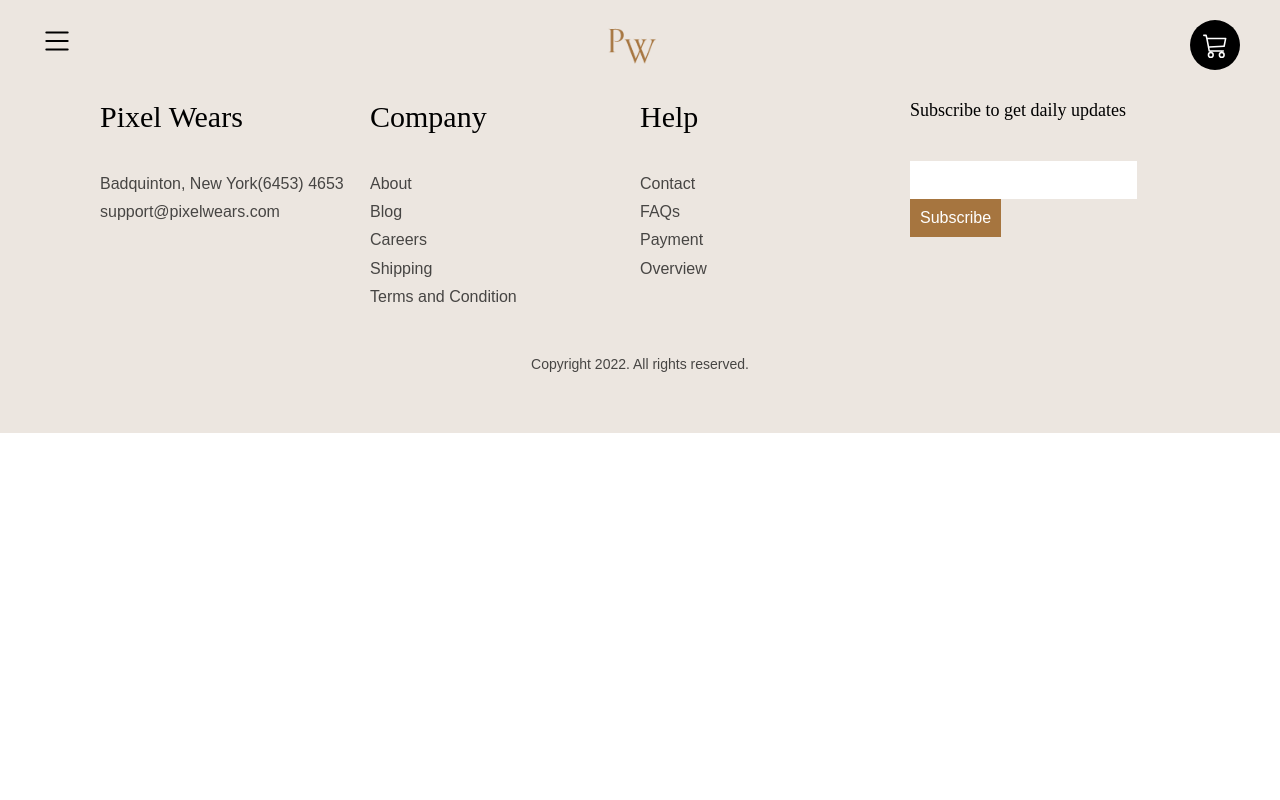
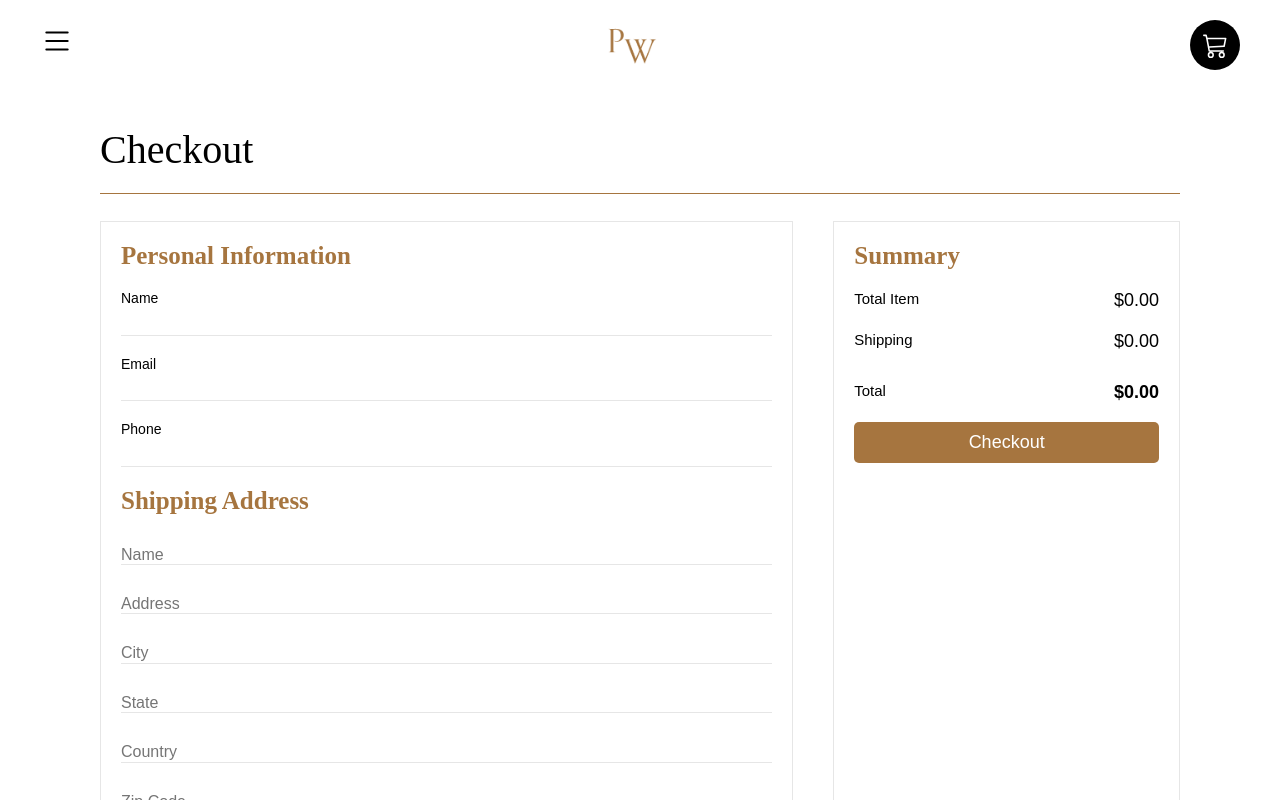
Before and after one commit to samuel-jarvis/pixel-wears, a React (Create React App) app: page /checkout in a window 1280 px wide. Shown: the top 800 px of the page. Built offline with nearby package versions, Linux system fonts and the light colour scheme; a web font is replaced by a local one.

Commit message:
built and styled the checkout page

```diff
--- a/src/App.js
+++ b/src/App.js
@@ -10,6 +10,7 @@ import Shop from './pages/Shop/Shop';
 import Cart from './pages/Cart/Cart';
 import { ToastContainer, toast } from 'react-toastify';
 import 'react-toastify/dist/ReactToastify.css';
+import Checkout from './pages/Checkout/Checkout';
 
 function App() {
 	return (
@@ -27,6 +28,7 @@ function App() {
 				<Route path="about" element={<About />} />
 				<Route path="shop" element={<Shop />} />
 				<Route path="cart" element={<Cart />} />
+				<Route path="checkout" element={<Checkout />} />
 				<Route path="/productDetail/:id" element={<ProductDetail />} />
 			</Routes>
 
--- a/src/components/CartModal/CartModal.jsx
+++ b/src/components/CartModal/CartModal.jsx
@@ -1,8 +1,11 @@
 import React from 'react';
 import { useSelector, useDispatch } from 'react-redux';
-import { toggleCart, decreaseQuantity, increaseQuantity, removeFromCart } from './cartSlice';
-import { Container } from '../../globalStyles';
-import { AnimatePresence } from 'framer-motion';
+import {
+	decreaseQuantity,
+	increaseQuantity,
+	removeFromCart,
+} from './cartSlice';
+import { useNavigate } from 'react-router-dom';
 
 import {
 	Overlay,
@@ -17,7 +20,9 @@ import {
 	Checkout,
 	ProductInfo,
 	Quantity,
-	Add, 	Minus, 	Delete
+	Add,
+	Minus,
+	Delete,
 } from './CartModalStyled';
 
 const variant = {
@@ -32,7 +37,7 @@ const variant = {
 const CartModal = ({ showModal }) => {
 	const cart = useSelector((state) => state.cart);
 	const dispatch = useDispatch();
-
+	let navigate = useNavigate();
 
 	return (
 		<Overlay
@@ -52,18 +57,24 @@ const CartModal = ({ showModal }) => {
 				<CartHeading>
 					<h3>Your Cart</h3>
 					<p>{cart.length}</p>
-					<CloseModal onClick={(e) => {
-						showModal(false)
-						}} />
+					<CloseModal
+						onClick={(e) => {
+							showModal(false);
+						}}
+					/>
 				</CartHeading>
 
-				<CartProducts onClick={e => e.stopPropagation()}>
-          {cart.map(item => (
+				<CartProducts onClick={(e) => e.stopPropagation()}>
+					{cart.map((item) => (
 						<CartProduct key={item.id}>
 							<ProductInfo>
 								<img src={item.image} alt={item.name} />
 								<div>
-									<h4>{item.title.length > 30 ? item.title.substring(0, 30) + "..." : item.title}</h4>
+									<h4>
+										{item.title.length > 30
+											? item.title.substring(0, 30) + '...'
+											: item.title}
+									</h4>
 									<p>${item.price}</p>
 								</div>
 							</ProductInfo>
@@ -75,19 +86,19 @@ const CartModal = ({ showModal }) => {
 							</Quantity>
 
 							<Delete onClick={() => dispatch(removeFromCart(item.id))} />
-
 						</CartProduct>
 					))}
 				</CartProducts>
 
 				<Total>
 					<SubTotal>Total</SubTotal>
-					<p>${cart.reduce((a, b) => a + b.price * b.quantity, 0).toFixed(2)}</p>
+					<p>
+						${cart.reduce((a, b) => a + b.price * b.quantity, 0).toFixed(2)}
+					</p>
 				</Total>
 
-
 				<CartBtns>
-					<Checkout>Checkout</Checkout>
+					<Checkout onClick={() => navigate('/checkout')}>Checkout</Checkout>
 				</CartBtns>
 			</CartCard>
 		</Overlay>
--- a/src/globalStyles.js
+++ b/src/globalStyles.js
@@ -90,7 +90,7 @@ export const Button = styled.div`
 
   &:hover {
     font-size: 1.9rem;
-    background-color: var(--blue-hover);
+    /* background-color: var(--blue-hover); */
   }
 `
 
--- /dev/null
+++ b/src/pages/Checkout/Checkout.jsx
@@ -0,0 +1,114 @@
+import React from 'react';
+import { useSelector, useDispatch } from 'react-redux';
+import {
+	CheckoutContainer,
+	CheckoutHeading,
+  CheckoutGroup,
+	CheckoutProducts,
+  CheckoutForm,
+	FormGroup,
+	InputGroup,
+	Products,
+	ProductsImage,
+	ProductsInfo,
+	ProductsName,
+	ProductQty,
+	ProductTotal,
+	SummaryInfo,
+	CheckoutButton,
+	SummaryDetails,
+} from './CheckoutStyled';
+
+const Checkout = () => {
+	const cart = useSelector((state) => state.cart);
+	const dispatch = useDispatch();
+
+	return (
+		<CheckoutContainer>
+			<CheckoutHeading>Checkout</CheckoutHeading>
+
+			<CheckoutGroup>
+				<CheckoutForm>
+					<FormGroup>
+						<h3>Personal Information</h3>
+						<form action="">
+							<InputGroup>
+								<label htmlFor="name">Name</label>
+								<input type="text" name="name" id="name" />
+							</InputGroup>
+							<InputGroup>
+								<label htmlFor="email">Email</label>
+								<input type="email" name="email" id="email" />
+							</InputGroup>
+							<InputGroup>
+								<label htmlFor="phone">Phone</label>
+								<input type="text" name="phone" id="phone" />
+							</InputGroup>
+						</form>
+					</FormGroup>
+					<FormGroup>
+					<h3>Shipping Address</h3>
+					<form>
+						<InputGroup>
+						<input type="text" placeholder="Name" />
+						</InputGroup>
+						<InputGroup>
+						<input type="text" placeholder="Address" />
+						</InputGroup>
+						<InputGroup>
+						<input type="text" placeholder="City" />
+						</InputGroup>
+						<InputGroup>
+						<input type="text" placeholder="State" />
+						</InputGroup>
+						<InputGroup>
+						<input type="text" placeholder="Country" />
+						</InputGroup>
+						<InputGroup>
+						<input type="text" placeholder="Zip Code" />
+						</InputGroup>
+						<InputGroup>
+						<input type="text" placeholder="Phone Number" />
+						</InputGroup>
+					</form>
+					</FormGroup>
+				</CheckoutForm>
+
+				<CheckoutProducts>
+          {
+						cart.map((product) =>
+							<Products>
+								<ProductsImage src={product.image} alt={product.name} />
+								<ProductsInfo>
+									<ProductsName>{product.title.substring(0, 30)}</ProductsName>
+									<ProductQty>Qty. {product.quantity}</ProductQty>
+									<ProductTotal>${product.price * product.quantity}</ProductTotal>
+								</ProductsInfo>
+							</Products>
+						)}
+
+						<SummaryInfo>
+							<h3>Summary</h3>
+							<SummaryDetails>
+								<h5>Total Item</h5>
+								<p>${cart.reduce((a, b) => a + b.price * b.quantity, 0).toFixed(2)}</p>
+							</SummaryDetails>
+
+							<SummaryDetails>
+								<h5>Shipping</h5>
+								<p>$0.00</p>
+							</SummaryDetails>
+
+							<SummaryDetails bold>
+								<h5>Total</h5>
+								<p>${cart.reduce((a, b) => a + b.price * b.quantity, 0).toFixed(2)}</p>
+							</SummaryDetails>
+						</SummaryInfo>
+						<CheckoutButton>Checkout</CheckoutButton>
+        </CheckoutProducts>
+			</CheckoutGroup>
+		</CheckoutContainer>
+	);
+};
+
+export default Checkout;
--- /dev/null
+++ b/src/pages/Checkout/CheckoutStyled.jsx
@@ -0,0 +1,104 @@
+import styled from 'styled-components';
+
+import { Container, Heading, Button } from '../../globalStyles';
+
+export const CheckoutContainer = styled(Container)``;
+
+export const CheckoutHeading = styled(Heading)`
+  border-bottom: 1px solid var(--brown);
+  text-align: left;
+  padding-bottom: 2rem;
+`
+
+
+export const CheckoutGroup = styled.div`
+  display: grid;
+  grid-template-columns: 2fr 1fr;
+  grid-gap: 4rem;
+`
+export const CheckoutForm = styled.div`
+  border: 1px solid #e6e6e6;
+  padding: 2rem;
+`
+
+export const FormGroup = styled.div`
+  h3 {
+    font-size: 2.5rem;
+    font-weight: 700;
+    margin-bottom: 2rem;
+    color: var(--brown);
+    font-family: var(--font-styled);
+  }
+`
+
+export const InputGroup = styled.div`
+  margin-bottom: 1rem;
+
+  input {
+    width: 100%;
+    border: none;
+    margin: 1rem 0;
+    font-size: 1.6rem;
+    border-bottom:1px solid #e6e6e6;
+    outline: none;
+  }
+
+  label {
+    font-size: 1.4rem;
+  }
+`
+
+export const CheckoutProducts = styled.div`
+  border: 1px solid #e6e6e6;
+  padding: 2rem;
+`
+export const Products = styled.div`
+  display: flex;
+  font-size: 1.4rem;
+  min-width: 30rem;
+  margin-bottom: 2rem;
+`
+
+export const ProductsImage = styled.img`
+  width: 5.5rem;
+  margin-right: 2rem;
+`
+export const ProductsInfo = styled.div``
+export const ProductsName = styled.div``
+export const ProductsPrice = styled.div``
+export const ProductQty = styled.div`
+`
+
+export const ProductTotal = styled.div`
+  font-weight: bold;
+  margin-top: 1rem;
+  font-size: 1.6rem;
+  color: var(--brown);
+`
+export const SummaryInfo = styled.div`
+  h3 {
+    font-size: 2.5rem;
+    font-weight: 700;
+    margin-bottom: 2rem;
+    color: var(--brown);
+    font-family: var(--font-styled);
+  }
+`
+
+export const SummaryDetails = styled.div`
+  h5 {
+    font-weight: 400
+  }
+
+  display: flex;
+  justify-content: space-between;
+  font-size: 1.8rem;
+  margin-bottom: 2rem;
+  font-weight: ${props => props.bold ? 'bold' : 'normal'};
+  margin-top: ${props => props.bold ? '3rem' : ''};
+`
+
+
+export const CheckoutButton = styled(Button)`
+  text-align: center;
+`
--- a/src/pages/Shop/Shop.jsx
+++ b/src/pages/Shop/Shop.jsx
@@ -3,7 +3,7 @@ import SingleProduct from '../../components/SingleProduct/SingleProduct';
 import { useAPI } from '../../hook/useAPI';
 import { BsDashLg } from 'react-icons/bs';
 import { useState } from 'react';
-import Loading from '../../components/Loading/Loading'
+import Loading from '../../components/Loading/Loading';
 
 import {
 	ShopContainer,
@@ -15,7 +15,7 @@ import {
 	PriceInput,
 	FilterButton,
 } from './ShopStyled';
-// men's%20clothing
+
 const Categories = [
 	'Men Clothing',
 	'Women Clothing',
@@ -24,36 +24,44 @@ const Categories = [
 ];
 
 const NewCategories = [
+	{ name: 'All', api: '' },
 	{
-		name: "Men Clothing",
-		api: "category/men's%20clothing"
+		name: 'Men Clothing',
+		api: "category/men's%20clothing",
 	},
 	{
 		name: "Women's Clothing",
-		api: "category/women's%20clothing"
+		api: "category/women's%20clothing",
 	},
 	{
-		name: "Jewelery",
-		api: "category/jewelery"
+		name: 'Jewelery',
+		api: 'category/jewelery',
 	},
 	{
-		name: "Electronics",
-		api: "category/electronics"
-	}
-]
+		name: 'Electronics',
+		api: 'category/electronics',
+	},
+];
 
 
 const Shop = () => {
-  // const { data, loading, error, query } = useAPI(category);
-  const [category, setCategory] = useState('')
-  const { data, loading, error, query } = useAPI(`${category}`);
+	const [isFiltered, setIsFiltered] = useState(false);
+	const [displayProducts, setDisplayproducts] = useState([]);
+	const [category, setCategory] = useState('');
+	const { data, loading, error, query } = useAPI(`${category}`);
+
+	useEffect(() => {
+		if (data) {
+			setDisplayproducts(data);
+		}
+	}, [data]);
 
 	const products = data;
 
 	const handleClick = (category) => {
 		const newCategory = category.toLowerCase();
 		setCategory(newCategory);
-	}
+	};
 
 	const [minPrice, setMinPrice] = useState();
 	const [maxPrice, setMaxPrice] = useState();
@@ -63,10 +71,16 @@ const Shop = () => {
 		const filter = products?.filter((product) => {
 			return product.price >= minPrice && product.price <= maxPrice;
 		});
-
+		setDisplayproducts(filter)
+		setIsFiltered(true);
 	};
 
-
+	const clearFilter = () => {
+		setMaxPrice('');
+		setMinPrice('');
+		setDisplayproducts(products);
+		setIsFiltered(false);
+	}
 
 	return (
 		<ShopContainer>
@@ -76,7 +90,9 @@ const Shop = () => {
 					<FilterGroup>
 						<h3>Category</h3>
 						{NewCategories.map((category) => (
-							<li key={category.name} onClick={() => handleClick(category.api)}>{category.name}</li>
+							<li key={category.name} onClick={() => handleClick(category.api)}>
+								{category.name}
+							</li>
 						))}
 					</FilterGroup>
 
@@ -97,17 +113,23 @@ const Shop = () => {
 								placeholder="max"
 							/>
 						</PriceInput>
-							<FilterButton onClick={() => handleFilter}>Filter</FilterButton>
+
+						{ isFiltered ?
+							( <FilterButton onClick={clearFilter}>Clear Filter</FilterButton>)
+								:
+							( <FilterButton onClick={handleFilter}>Filter</FilterButton>)
+						}
+
 					</FilterGroup>
 				</ProductFilter>
 
 				<ProductsList>
-					{
-						loading && <Loading style={{}}/>
-					}
+					{loading && <Loading style={{}} />}
 
-					{products &&
-						products.map((product) => (
+					{!displayProducts.length && !loading && <h1>No products found</h1>}
+
+					{displayProducts &&
+						displayProducts.map((product) => (
 							<SingleProduct key={product.id} product={product} />
 						))}
 
--- a/src/pages/Shop/ShopStyled.jsx
+++ b/src/pages/Shop/ShopStyled.jsx
@@ -62,7 +62,6 @@ export const PriceInput = styled.div`
     border: 1px solid #BF996F;
     width: 10rem;
     color: rgba(0, 0, 0, 0.8);
-
   }
 
   & :not(input) {
```
Lines whose indentation alone changed are shown as unchanged.
